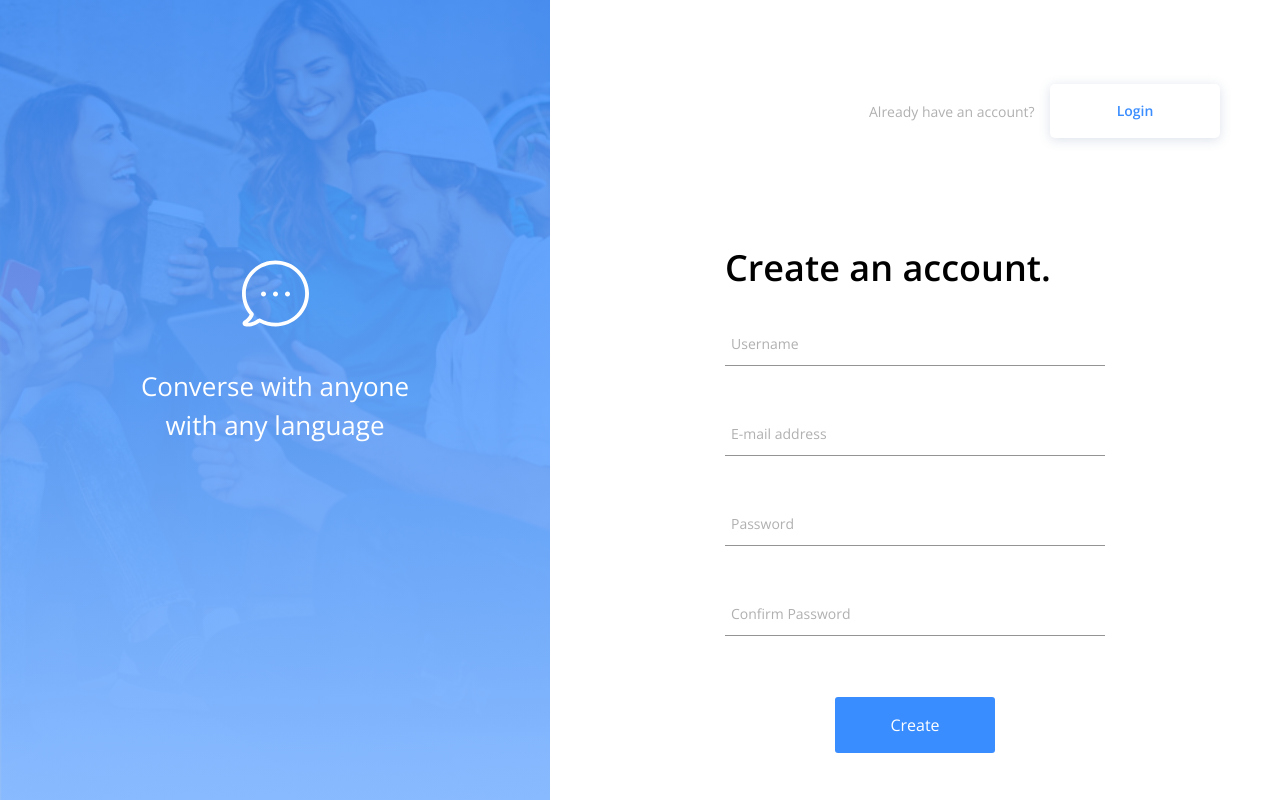
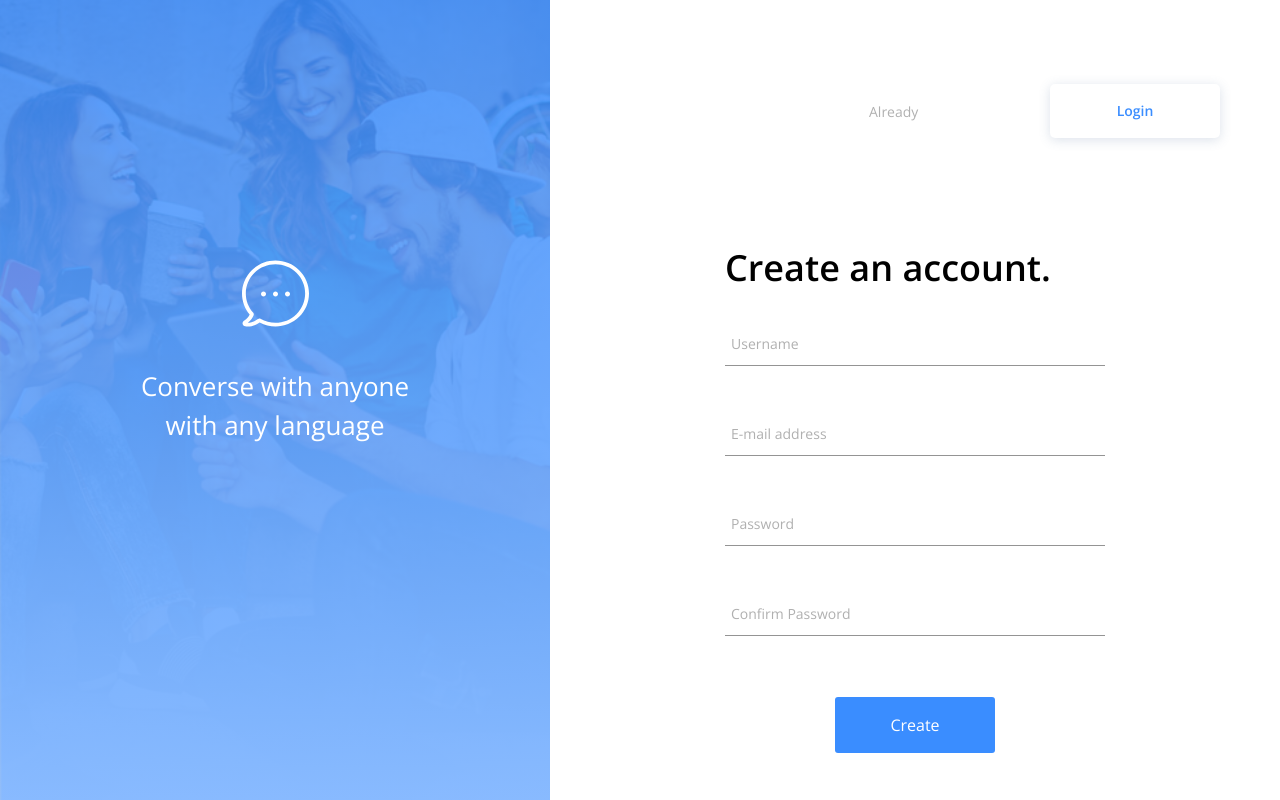
Before and after one commit to dcouch440/messenger-2134, a React (Create React App) app in the folder client/: page / in a window 1280 px wide. Built offline with nearby package versions, Linux system fonts and the light colour scheme; no server answers.

Commit message:
fix typo

```diff
--- a/client/src/pages/Authorize.js
+++ b/client/src/pages/Authorize.js
@@ -17,7 +17,7 @@ const Authorize = ({ user, withSignup }) => {
   }
 
   const routeText = withSignup ? "/login" : "/register";
-  const sideText = `${withSignup ? "Already" : "Don't"} have an account?`;
+  const sideText = `${withSignup ? "Already" : "Don't have an account?"}`;
   const buttonText = `${withSignup ? "Login" : "Create account"}`;
 
   return (
```
